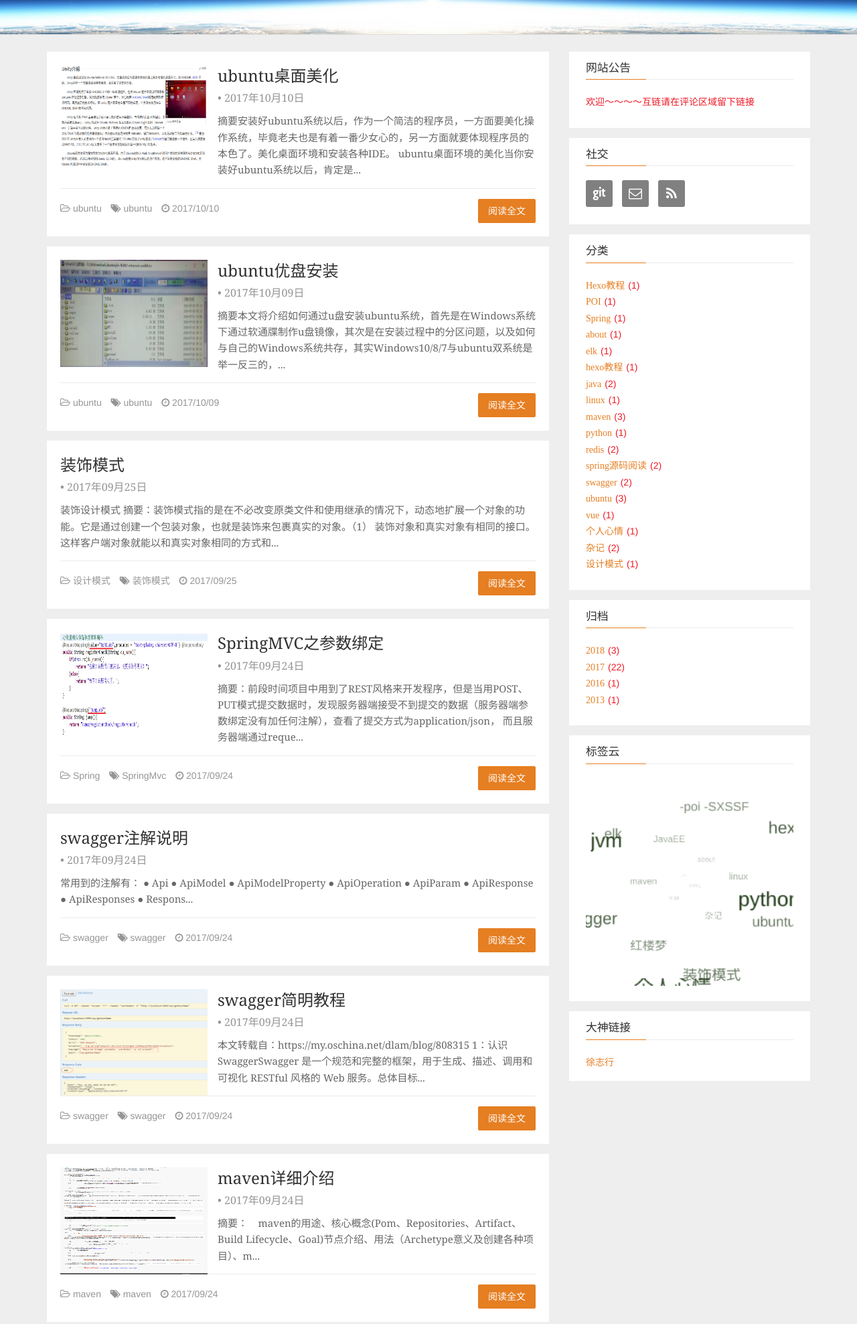
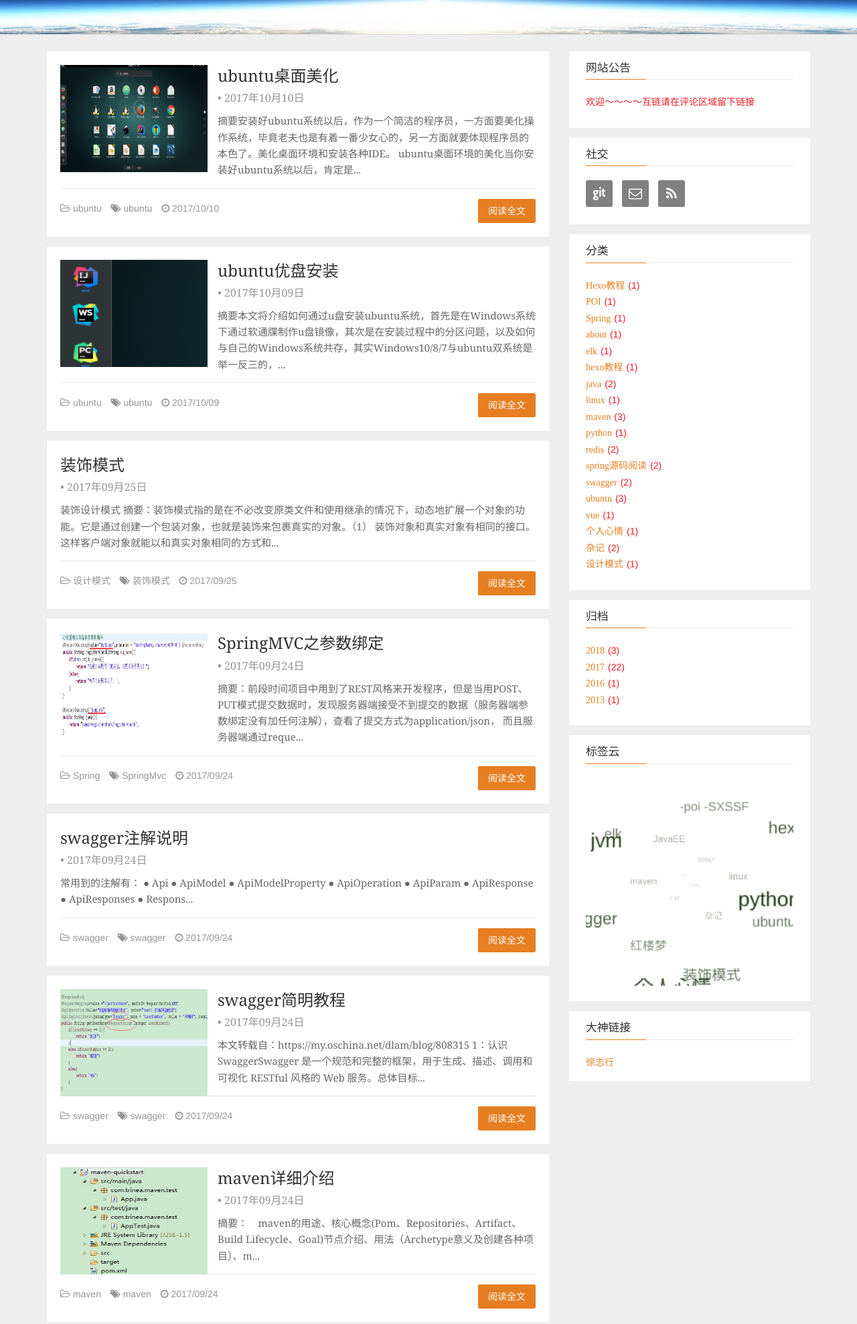
Before and after one commit to jiaxinxuan/jiaxinxuan.github.io, a plain HTML site: page page/2/index.html in a window 1280 px wide. Shown: the part 148-2125 px from the top of the page at 67% size. Drawn offline with nearby package versions, Linux system fonts and the light colour scheme.

Commit message:
Site updated: 2018-01-26 08:56:45

```diff
--- a/page/2/index.html
+++ b/page/2/index.html
@@ -143,7 +143,7 @@
 
         <div class="post-media">
             <a href="javascript:">
-                <img class="img-ajax" src="./img/loading.gif"  data-src="/images/ubuntu/ubuntu16.png"   alt="ubuntu桌面美化">
+                <img class="img-ajax" src="./img/loading.gif"  data-src="/images/ubuntu/ubuntu14.png"   alt="ubuntu桌面美化">
             </a>
         </div>
 
@@ -203,7 +203,7 @@ ubuntu桌面环境的美化当你安装好ubuntu系统以后，肯定是...
 
         <div class="post-media">
             <a href="javascript:">
-                <img class="img-ajax" src="./img/loading.gif"  data-src="/images/ubuntu/ubuntu5.png"   alt="ubuntu优盘安装">
+                <img class="img-ajax" src="./img/loading.gif"  data-src="/images/ubuntu/ubuntu15.png"   alt="ubuntu优盘安装">
             </a>
         </div>
 
@@ -428,7 +428,7 @@ ubuntu桌面环境的美化当你安装好ubuntu系统以后，肯定是...
 
         <div class="post-media">
             <a href="javascript:">
-                <img class="img-ajax" src="./img/loading.gif"  data-src="/images/swagger4.png"   alt="swagger简明教程">
+                <img class="img-ajax" src="./img/loading.gif"  data-src="/images/swagger3.png"   alt="swagger简明教程">
             </a>
         </div>
 
@@ -488,7 +488,7 @@ ubuntu桌面环境的美化当你安装好ubuntu系统以后，肯定是...
 
         <div class="post-media">
             <a href="javascript:">
-                <img class="img-ajax" src="./img/loading.gif"  data-src="/images/maven3.png"   alt="maven详细介绍">
+                <img class="img-ajax" src="./img/loading.gif"  data-src="/images/maven1.jpeg"   alt="maven详细介绍">
             </a>
         </div>
 
```
Also changed, not shown: index.html (+2 -2 lines), page/3/index.html (+1 -1 lines).
